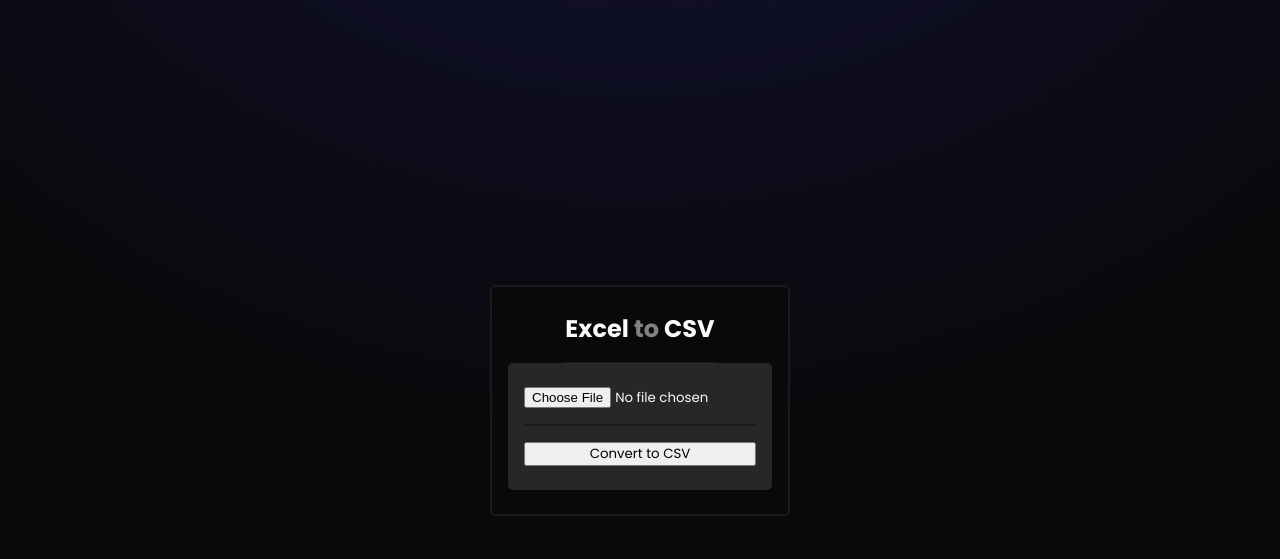
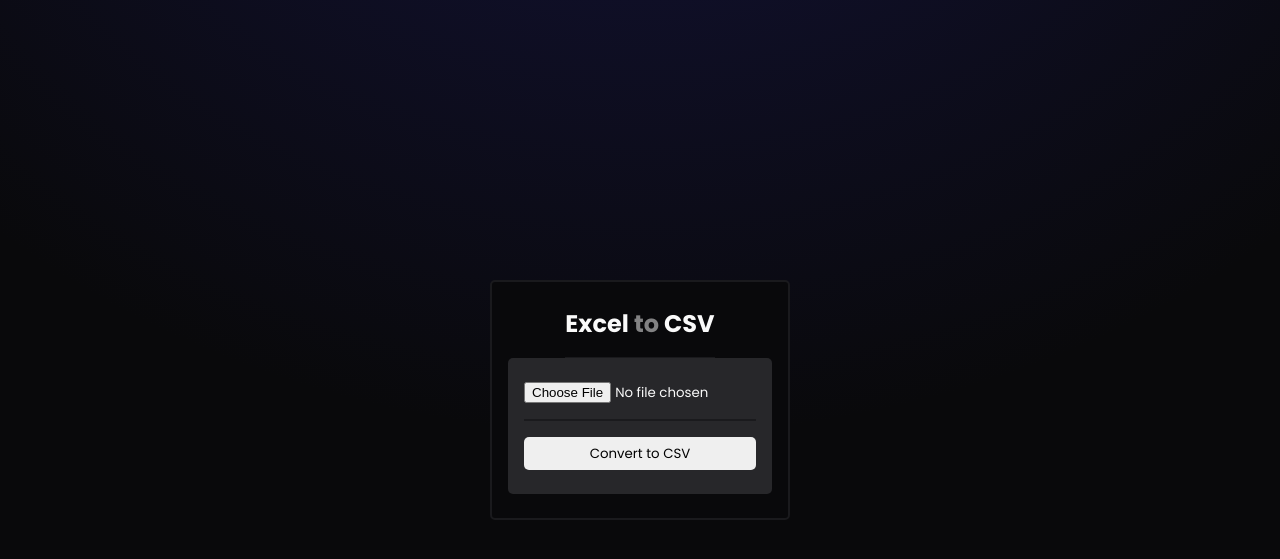
Before and after one commit to 5thAttemptCode/Flask_excel-csv_converter, a Flask app: page / in a window 1280 px wide. Shown: the top 559 px of the page. Run offline with Flask 3, Linux system fonts and the light colour scheme.

Commit message:
style update

```diff
--- a/static/style.css
+++ b/static/style.css
@@ -69,12 +69,12 @@ body{
         gap: 1rem;
         border-radius: var(--borde-radius);
 
-        input:nth-child(1){
+        input{
             border-bottom: 2px solid var(--border-color-100);
             padding-bottom: 1rem;
         }
 
-        input:nth-child(2){
+        button{
             cursor: pointer;
             padding-block: 0.4rem;
             border: none;
```
